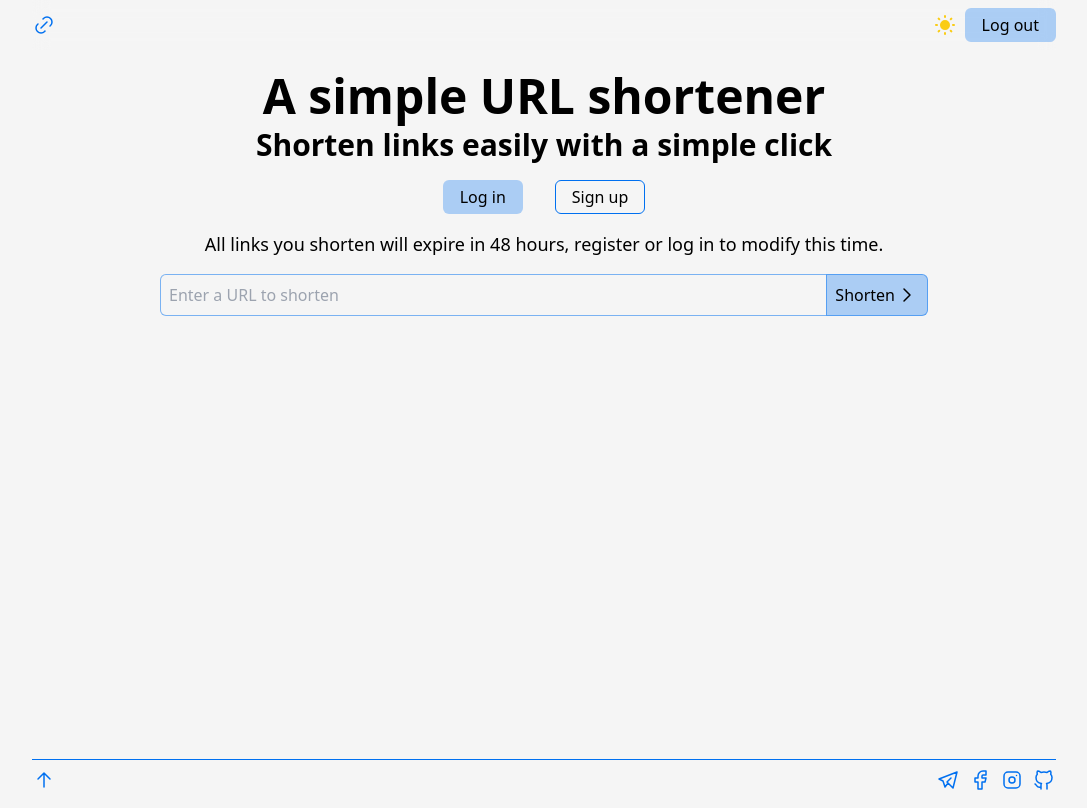
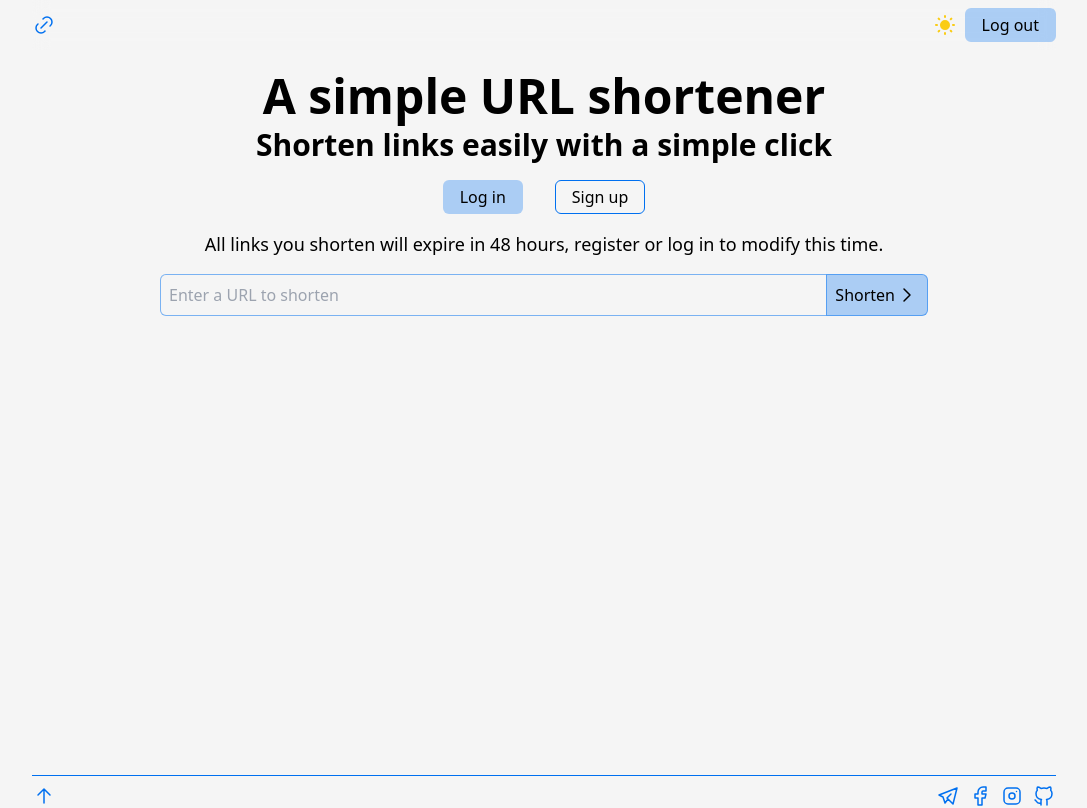
Before and after one commit to yaelooo/url-shortener, an Astro site: page / in a window 1280 px wide. Shown: the whole page, without its empty margins (96-1183 px from the left). Built offline with nearby package versions, Linux system fonts and the light colour scheme; Astro itself is replaced by a stand-in of ours; no server answers; a web font is replaced by a local one.

Commit message:
Update footer class in Footer.astro

```diff
--- a/src/base/Footer.astro
+++ b/src/base/Footer.astro
@@ -7,7 +7,7 @@ import InstagramIcon from "@icons/InstagramIcon.astro"
 import GithubIcon from "@icons/GithubIcon.astro"
 ---
 
-<footer class="mb-2">
+<footer class="pt-4">
   <hr class="my-2 border-custom-accent" />
   <nav class="flex justify-between">
     <button id="scroll-to-top" class="text-custom-accent">
```
